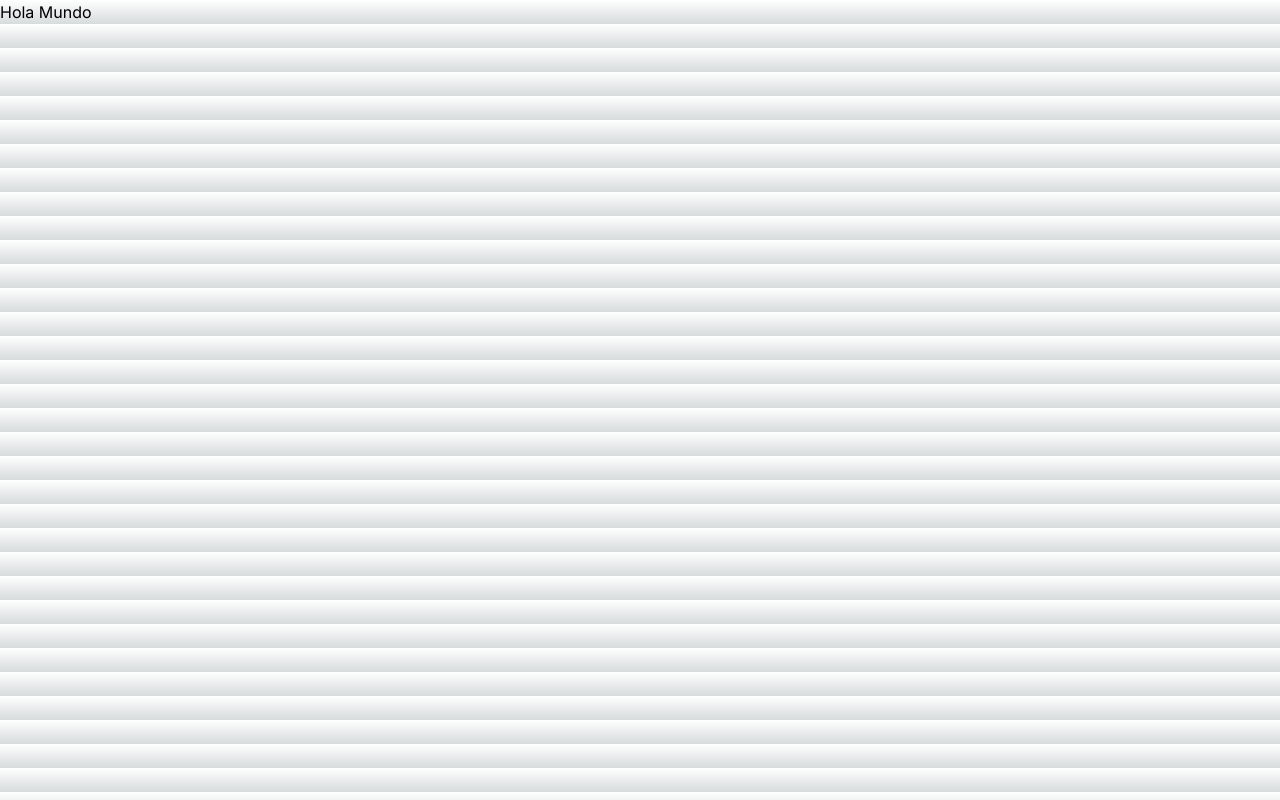
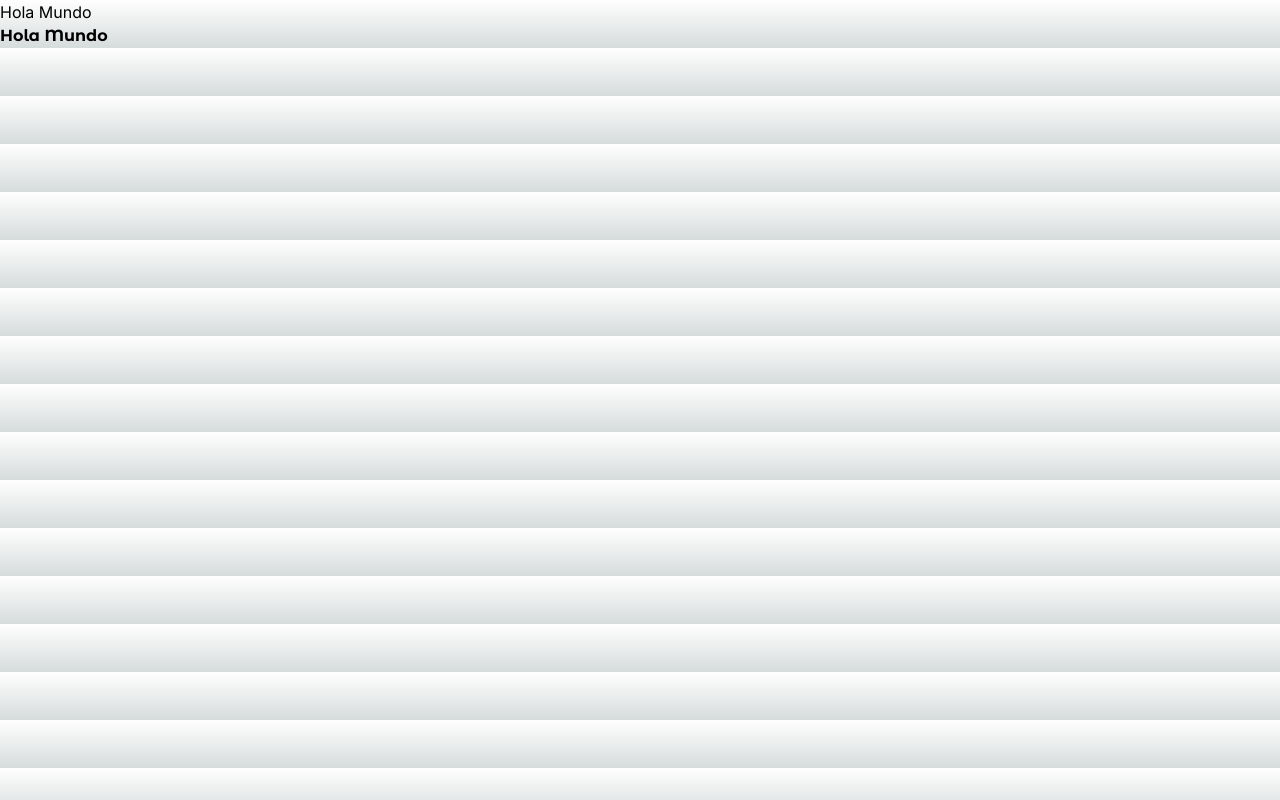
Before and after one commit to alvag/teslo-shop, a Next.js app: page / in a window 1280 px wide. Built offline with nearby package versions, Linux system fonts and the light colour scheme.

Commit message:
Refactor font imports and add title font

```diff
--- a/src/app/layout.tsx
+++ b/src/app/layout.tsx
@@ -1,22 +1,22 @@
-import type { Metadata } from 'next'
-import { Inter } from 'next/font/google'
-import './globals.css'
+import type { Metadata } from 'next';
+import { ReactNode } from 'react';
+import { inter } from '@/config/fonts';
+import './globals.css';
 
-const inter = Inter({ subsets: ['latin'] })
 
 export const metadata: Metadata = {
     title: 'Create Next App',
     description: 'Generated by create next app',
-}
+};
 
-export default function RootLayout({
+export default function RootLayout( {
                                         children,
-}: {
-  children: React.ReactNode
-}) {
+                                    }: Readonly<{
+    children: ReactNode
+}> ) {
     return (
         <html lang="en">
-      <body className={inter.className}>{children}</body>
+        <body className={ inter.className }>{ children }</body>
         </html>
-  )
+    );
 }
--- a/src/app/page.tsx
+++ b/src/app/page.tsx
@@ -1,7 +1,10 @@
+import { titleFont } from '@/config/fonts';
+
 export default function Home() {
     return (
         <main>
             <h1>Hola Mundo</h1>
+            <h1 className={ `${ titleFont.className } font-bold` }>Hola Mundo</h1>
         </main>
     );
 }
--- /dev/null
+++ b/src/config/fonts.ts
@@ -0,0 +1,7 @@
+import { Inter, Montserrat_Alternates } from 'next/font/google';
+
+export const inter = Inter( { subsets: [ 'latin' ] } );
+export const titleFont = Montserrat_Alternates( {
+    subsets: [ 'latin' ],
+    weight: [ '500', '700' ],
+} );
```
Lines whose indentation alone changed are shown as unchanged.
